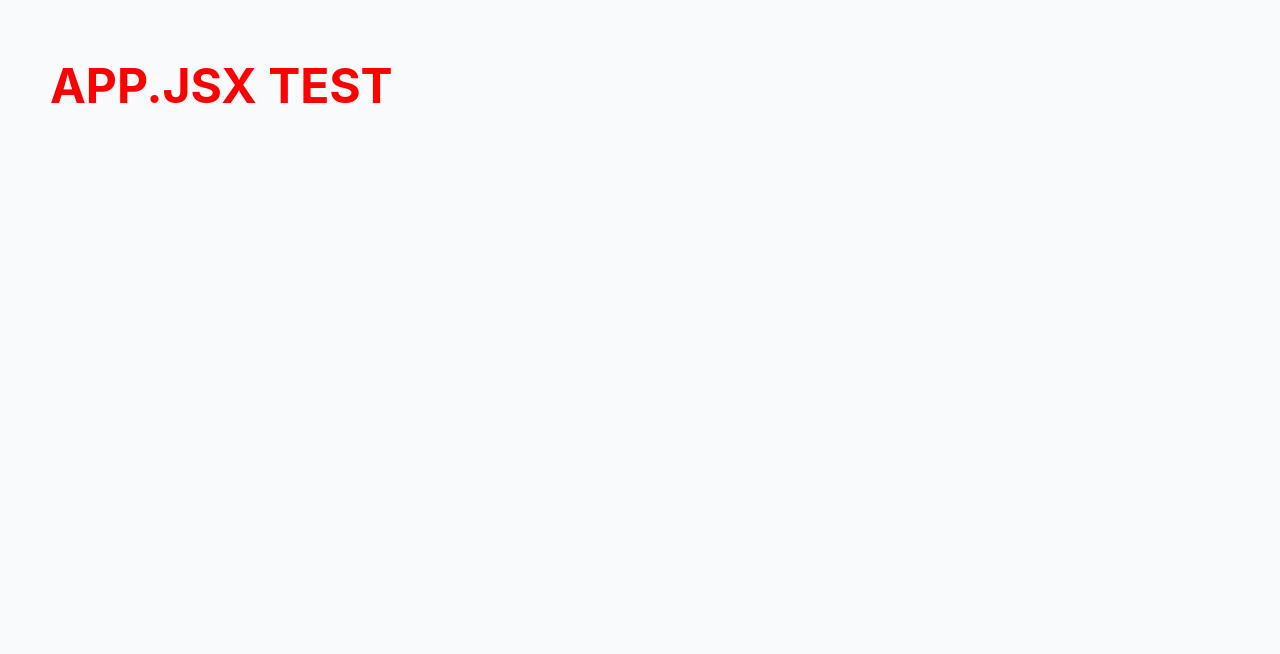
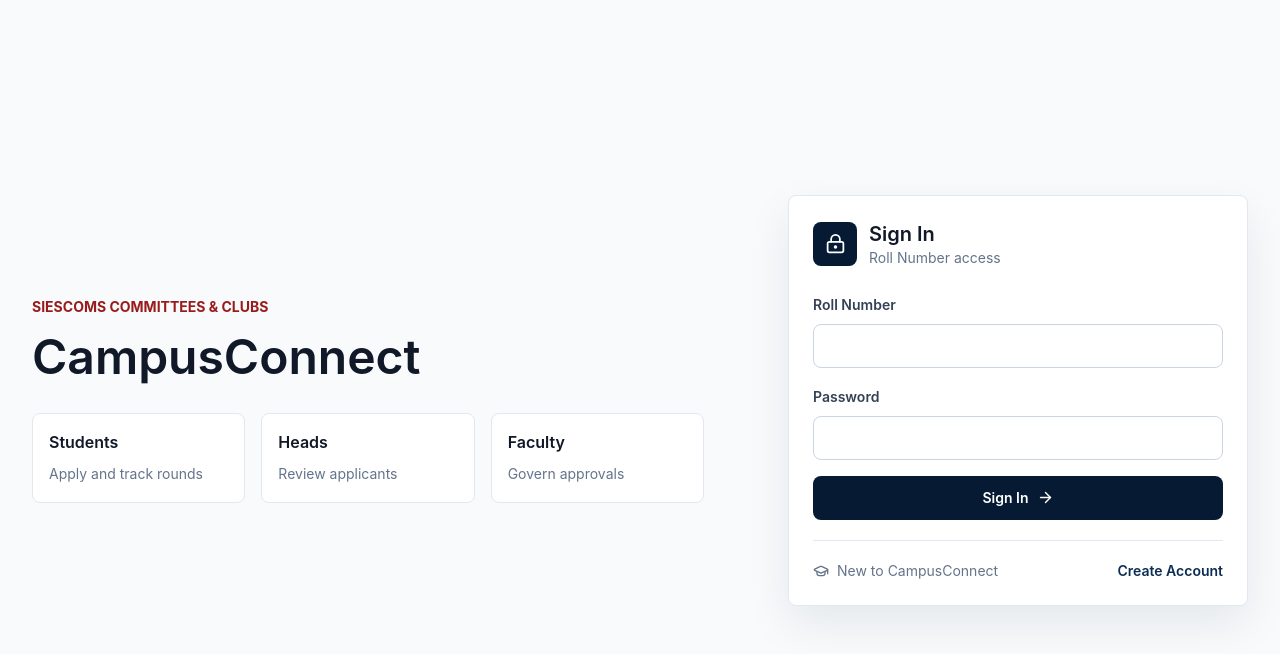
Before and after one commit to Abhishek-Chincholikar/CampusConnect, a React (Vite) app in the folder frontend/: page / in a window 1280 px wide. Shown: the top 654 px of the page. Built offline with nearby package versions, Linux system fonts and the light colour scheme; no server answers.

Commit message:
Remove test message from App component when not authenticated

```diff
--- a/frontend/src/App.jsx
+++ b/frontend/src/App.jsx
@@ -47,18 +47,7 @@ function App() {
   };
 
  if (!session?.token) {
-  return (
-    <div
-      style={{
-        padding: '50px',
-        fontSize: '48px',
-        fontWeight: 'bold',
-        color: 'red'
-      }}
-    >
-      APP.JSX TEST
-    </div>
-  );
+  return <AuthScreen onAuthenticated={handleAuthenticated} />;
 }
 
   return <Dashboard session={session} onLogout={handleLogout} />;
```
